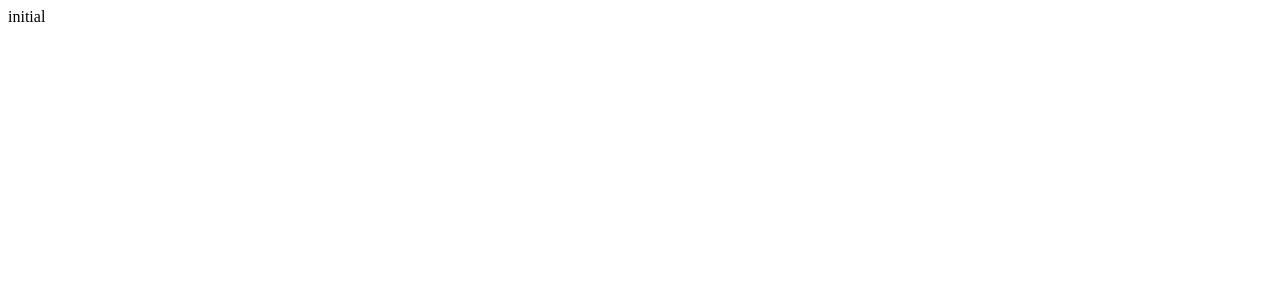
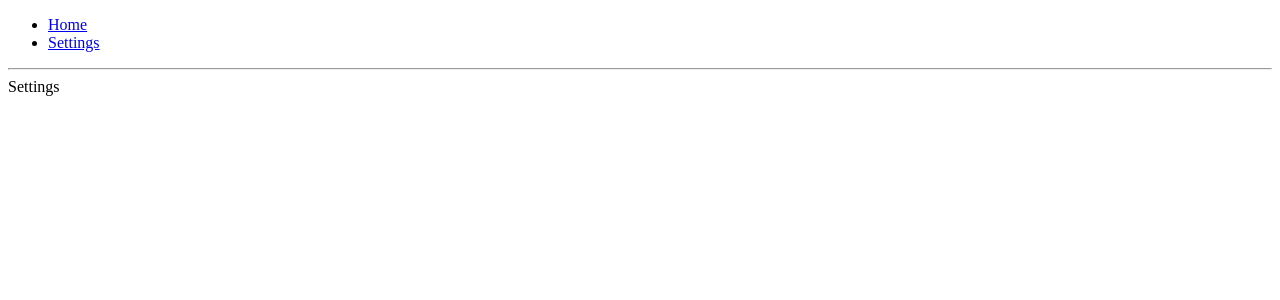
Before and after one commit to hasznosl/users, a React (Create React App) app: page /settings in a window 1280 px wide. Shown: the top 300 px of the page. Built offline with nearby package versions, Linux system fonts and the light colour scheme.

Commit message:
feat(router): add router and basic container components

```diff
--- a/package.json
+++ b/package.json
@@ -10,8 +10,10 @@
     "@types/node": "^12.0.0",
     "@types/react": "^16.9.0",
     "@types/react-dom": "^16.9.0",
+    "@types/react-router-dom": "^5.1.3",
     "react": "^16.12.0",
     "react-dom": "^16.12.0",
+    "react-router-dom": "^5.1.2",
     "react-scripts": "3.3.0",
     "typescript": "~3.7.2"
   },
--- a/src/App.tsx
+++ b/src/App.tsx
@@ -1,11 +1,37 @@
 import React from 'react';
-import logo from './logo.svg';
+import { BrowserRouter, Switch, Route, Link } from "react-router-dom"
+import UsersTable from './UsersTable';
+import Settings from './Settings';
+
+
+
+
 
 const App: React.FC = () => {
   return (
-    <div>
-      initial
-    </div>
+    <BrowserRouter>
+      <div>
+        <ul>
+          <li>
+            <Link to="/">Home</Link>
+          </li>
+          <li>
+            <Link to="/settings">Settings</Link>
+          </li>
+        </ul>
+      </div>
+      <hr />
+
+      <Switch>
+        <Route exact path="/">
+          <UsersTable />
+        </Route>
+        <Route exact path="/settings">
+          <Settings />
+        </Route>
+
+      </Switch>
+    </BrowserRouter>
   );
 }
 
--- /dev/null
+++ b/src/Settings.tsx
@@ -0,0 +1,5 @@
+import React from 'react'
+
+const Settings = () => <div>Settings</div>
+
+export default Settings
--- /dev/null
+++ b/src/UsersTable.tsx
@@ -0,0 +1,5 @@
+import React from 'react'
+
+const UsersTable = () => <div>UsersTable</div>
+
+export default UsersTable
```
Also changed, not shown: 1 other file (tests, documents, lock files or other folders).
